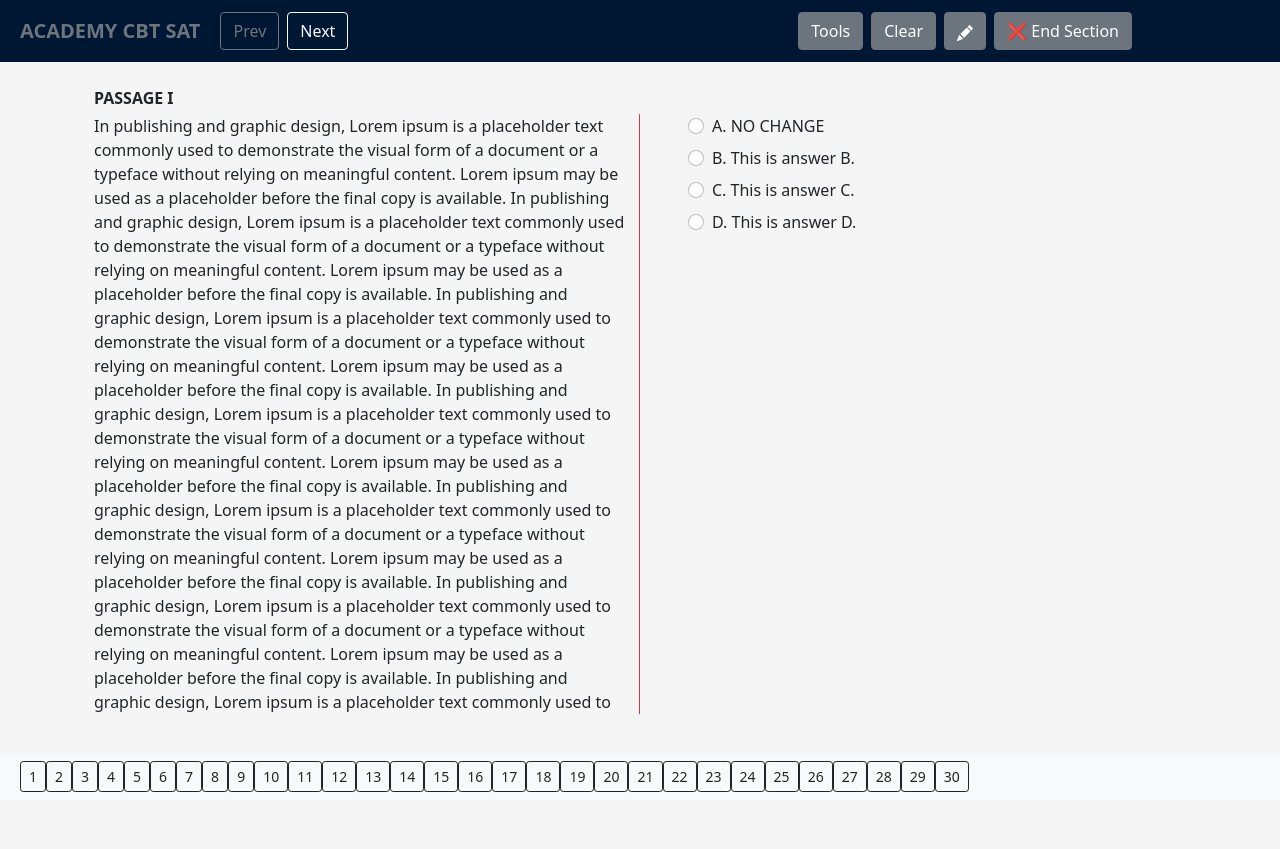
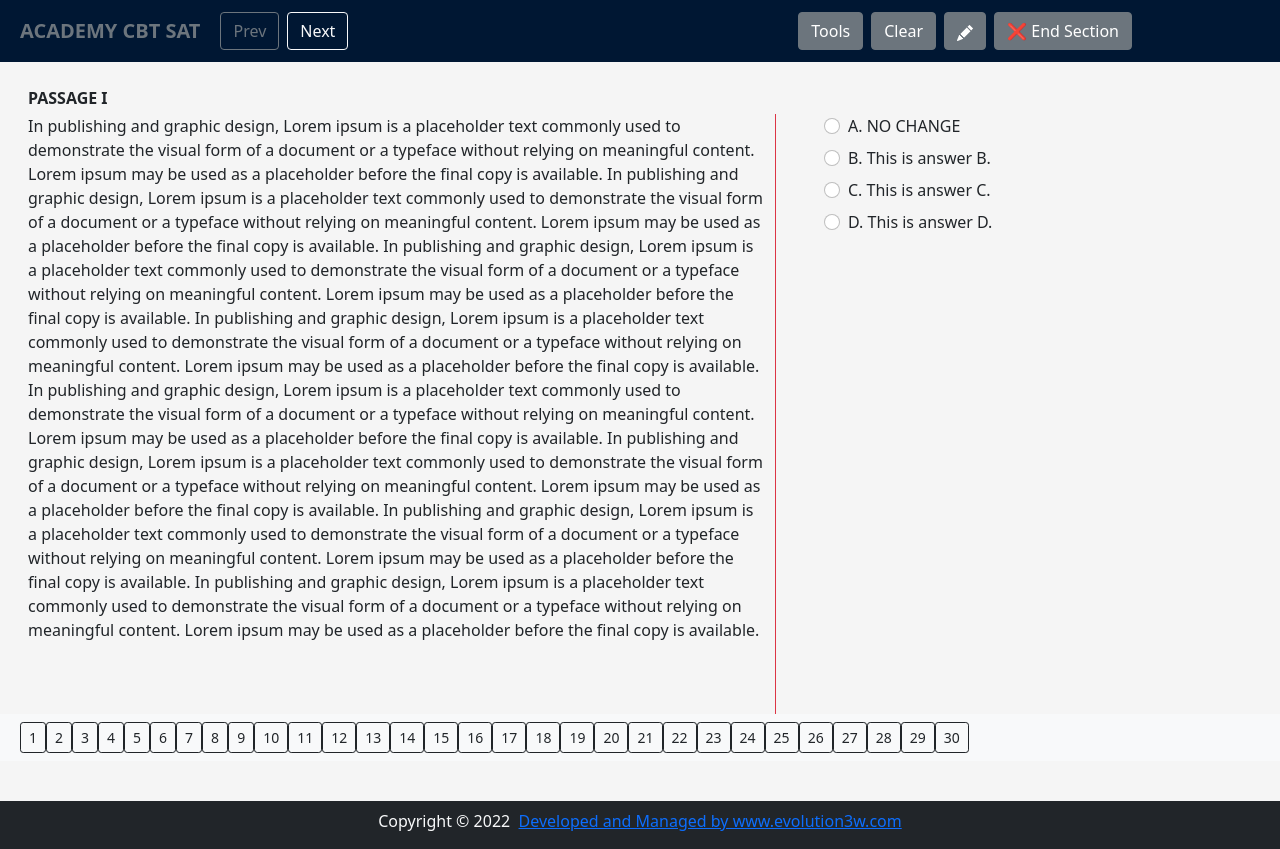
Before and after one commit to turbonium335i/platinum, a React (Create React App) app: page / in a window 1280 px wide. Before the commit the page ends 800 px from the top, so only its background shows below. Built offline with nearby package versions, Linux system fonts and the light colour scheme.

Commit message:
v6 footer

```diff
--- a/src/App.js
+++ b/src/App.js
@@ -4,6 +4,7 @@
 import { Navbar, Form, Nav, Container, Row, Col, ProgressBar, Table, Alert, Button } from 'react-bootstrap'
 import React, { useState, useEffect } from 'react'
 import { BsFillPencilFill } from "react-icons/bs";
+import Footer from "./Footer.jsx"
 
 
 
@@ -43,13 +44,13 @@
   </Container>
 
 </Navbar>
-<Container >
+<Container className='mx-3' >
 
-<Container>
+<>
   <br/>
-  <div className='fw-bold mb-1 '>PASSAGE I</div>
+  <div className='fw-bold mb-1 mx-0'>PASSAGE I</div>
   <Row>
-    <div className='col-sm-6 scrolly border-end border-danger'>
+    <div className='col-sm-8 scrolly border-end border-danger'>
     In publishing and graphic design, Lorem ipsum is a placeholder text commonly used to demonstrate the visual form of a document or a typeface without relying on meaningful content. Lorem ipsum may be used as a placeholder before the final copy is available.
     In publishing and graphic design, Lorem ipsum is a placeholder text commonly used to demonstrate the visual form of a document or a typeface without relying on meaningful content. Lorem ipsum may be used as a placeholder before the final copy is available.
     In publishing and graphic design, Lorem ipsum is a placeholder text commonly used to demonstrate the visual form of a document or a typeface without relying on meaningful content. Lorem ipsum may be used as a placeholder before the final copy is available.
@@ -60,7 +61,7 @@
     In publishing and graphic design, Lorem ipsum is a placeholder text commonly used to demonstrate the visual form of a document or a typeface without relying on meaningful content. Lorem ipsum may be used as a placeholder before the final copy is available.
 
     </div>
-    <div className='col-sm-6 scrolly mt-5 mt-md-0  ps-5'>
+    <div className='col-sm-4 scrolly mt-5 mt-md-0  ps-5'>
 
     <Form>
   {['radio'].map((type) => (
@@ -100,7 +101,7 @@
     </div>
   </Row>
 
-</Container>
+</>
 
 
 
@@ -109,12 +110,16 @@
 
 
 
-<Navbar expand="lg" variant="light" bg="light" fixed="bottom"  >
-  <Container className='ms-2 d-flex justify-content-start'>
+<Navbar expand="lg" variant="light" bg="light"  className='mb-3' >
+  <Container className='ms-2 d-inline'>
 
   <But n={5} />
   </Container>
-</Navbar>
+ </Navbar>
+
+<Footer/>
+
+
     </div>
   );
 }
--- /dev/null
+++ b/src/Footer.jsx
@@ -0,0 +1,19 @@
+const Footer = () => <footer className="page-footer font-small blue pt-4">
+    <div className="container-fluid text-center text-md-left bg-dark text-light pt-2">
+        <div className="row">
+            <div className="col mt-md-0 mt-3">
+
+                <p>Copyright © 2022 &nbsp;
+    <a href={'http://pertinacity1.pythonanywhere.com/landing'}>Developed and Managed by www.evolution3w.com</a></p>
+            </div>
+
+            <hr className="clearfix w-100 d-md-none pb-0"/>
+
+
+        </div>
+    </div>
+
+
+</footer>
+
+export default Footer
```
Also changed, not shown: src/FooterRaw.jsx (added, +41 -0 lines).
